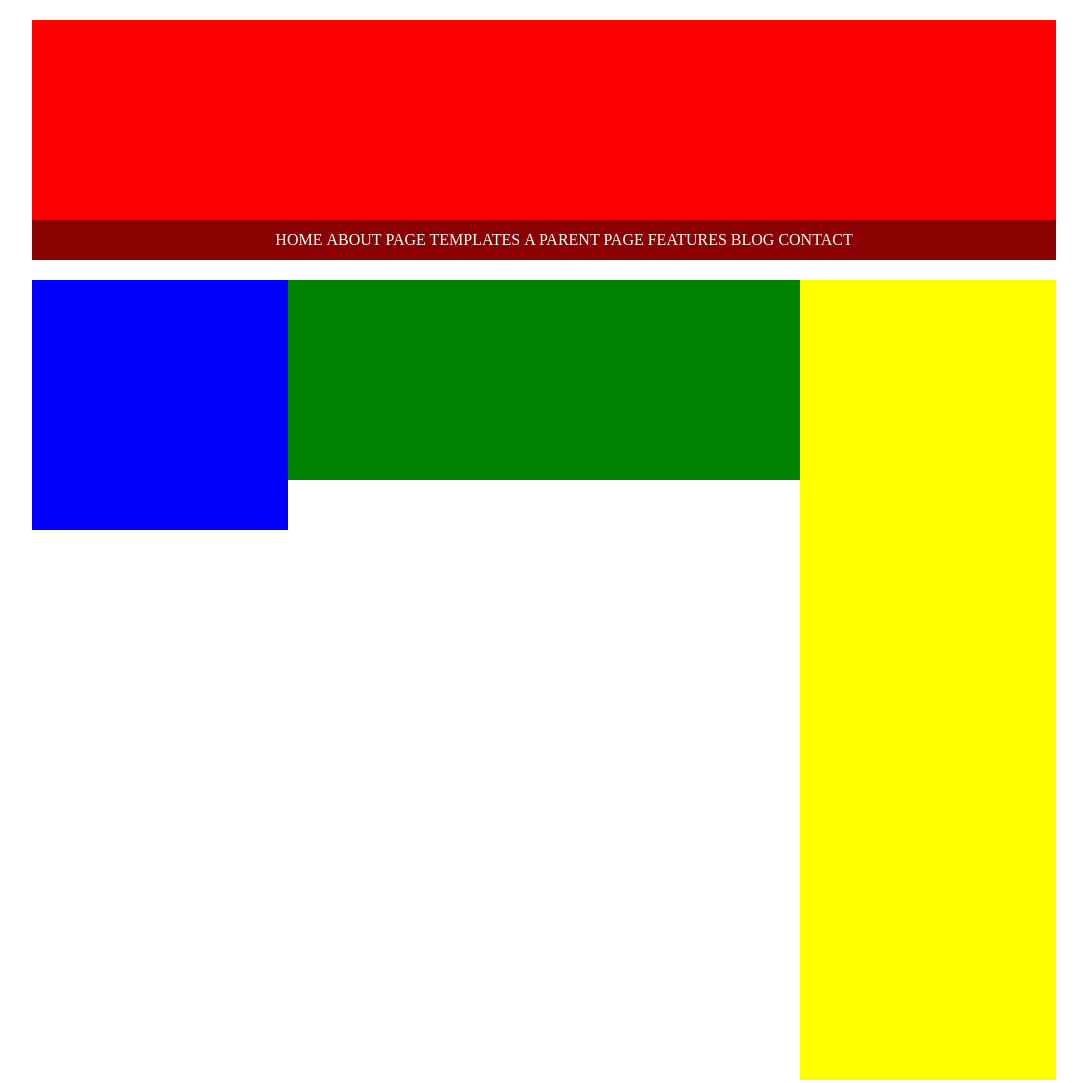
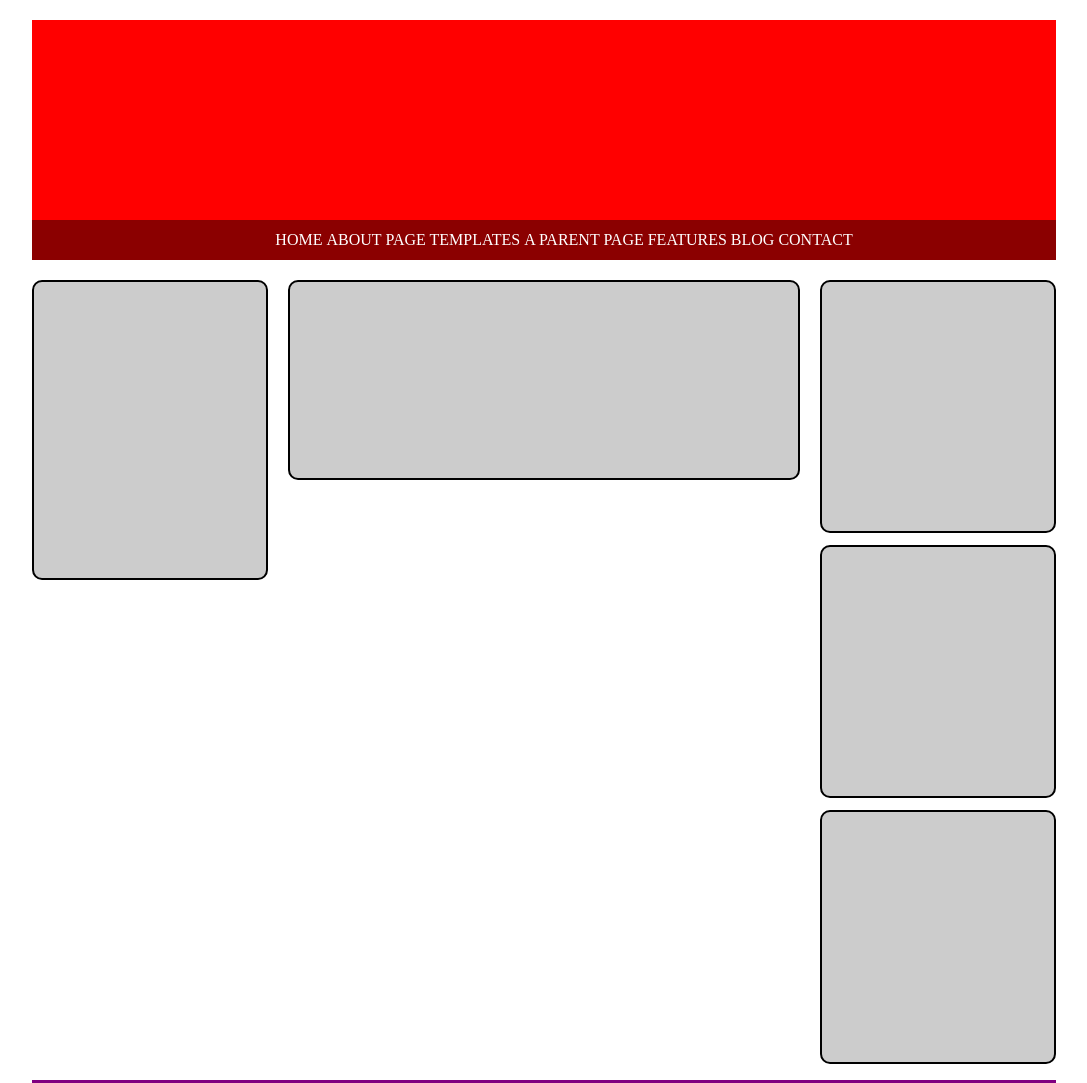
Before and after one commit to PaoloFrancesco-Marino/htmlcss-struttura-wp, a plain HTML site: page index.html in a window 1280 px wide. Shown: the top 1083 px of the page, without its empty margins (96-1183 px from the left). Drawn offline with Linux system fonts and the light colour scheme.

Commit message:
inserimento-margini

```diff
--- a/index.html
+++ b/index.html
@@ -30,26 +30,29 @@
     <main>
       <div id="contenitore-tutto">
         <!-- colonna sx -->
-        <div class="contenitore sx">
+        <div class="colonna sx">
 
         </div>
         <!-- colonna centrale -->
-        <div class="contenitore centrale">
+        <div class="colonna cn">
 
         </div>
 
         <!-- colonna dx -->
-        <div class="contenitore dx">
-          <div class="tab-dx">
+        <div class="colonna dx">
+          <div class="box">
 
           </div>
-          <div class="tab-dx">
+          <div class="box">
 
           </div>
-          <div class="tab-dx">
+          <div class="box">
 
           </div>
+
+
         </div>
+
       </div>
     </main>
 
--- a/styles/main.css
+++ b/styles/main.css
@@ -49,37 +49,49 @@ body {
   clear: both;
 }
 
-.contenitore {
+/* colonne */
+
+.colonna {
   float: left;
 }
 
 .sx {
-  width: 25%;
-  background: blue;
-  height: 250px;
+  width: 23%;
+  height: 300px;
+  background: #ccc;
+  border: solid 2px black;
+  border-radius: 10px;
+  margin-right: 2%
 }
 
-.centrale {
+.cn {
   width: 50%;
   height: 200px;
-  background: green;
+  background: #ccc;
+  border: solid 2px black;
+  border-radius: 10px;
 }
 
 .dx {
-  float: left;
-  width: 25%;
+  width: 23%;
   height: 800px;
+  margin-left: 2%
 }
 
-.tab-dx {
-  height: calc(800px / 3);
-  background: yellow;
+.box {
+  height: calc(95% / 3);
+    background: #ccc;
+  border: solid 2px black;
+  border-radius: 10px;
+  margin-bottom: 5%;
 }
+
+
+
 
 
 /* footer */
 #footer {
-  margin-top: 20px;
   background: purple;
   height: 100px;
 }
```
